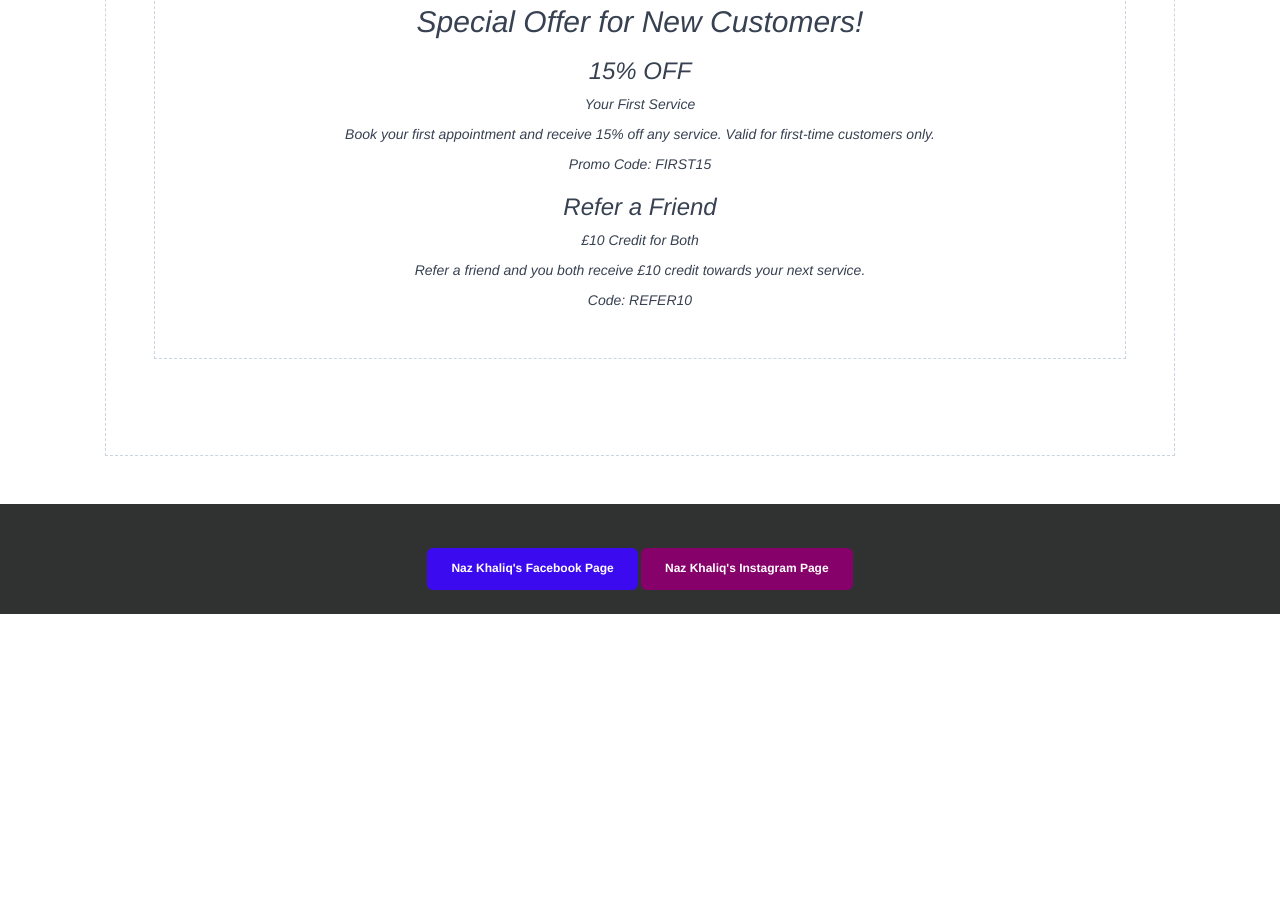
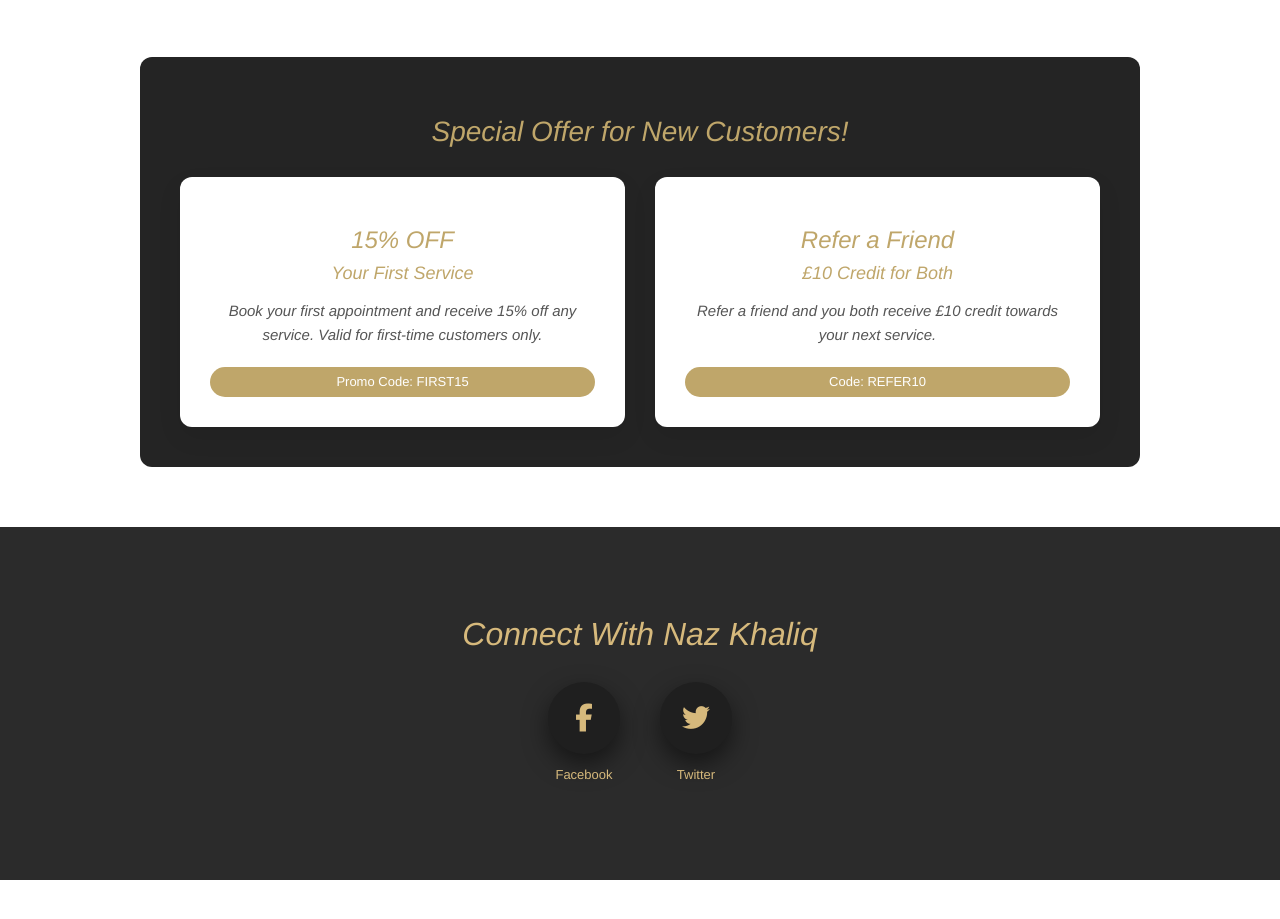
Before and after one commit to Marley-KWX/assignment, a plain HTML site: page Index.html in a window 1280 px wide. Shown: the part 1523-2442 px from the top of the page. Before the commit the page ends 2137 px from the top, so only its background shows below. Drawn offline with nearby package versions, Linux system fonts and the light colour scheme.

Commit message:
deadline commit

```diff
--- a/Index.html
+++ b/Index.html
@@ -2,6 +2,17 @@
 <!DOCTYPE html>
 <html lang="en">
 <head>
+  <link
+  rel="stylesheet"
+  href="https://cdnjs.cloudflare.com/ajax/libs/font-awesome/6.5.1/css/all.min.css"
+/>
+
+  <link
+  rel="stylesheet"
+  href="https://cdnjs.cloudflare.com/ajax/libs/font-awesome/6.5.1/css/all.min.css"
+/>
+
+
   <link rel="stylesheet" href="/Pages/Style/HomePage.css">
   <meta charset="UTF-8">
   <meta name="viewport" content="width=device-width, initial-scale=1.0">
@@ -20,8 +31,8 @@
     <ul>
       <li><a href="/index.html">Home</a></li>
       <li><a href="/Pages/ServicesPage.html">Services</a></li>
-      <li><a href="GalleryPage.html">Gallery</a></li>
-      <li><a href="ContactPage.html">Contact</a></li>
+      <li><a href="/Pages/GalleryPage.html">Gallery</a></li>
+      <li><a href="/Pages/ContactPage.html">Contact</a></li>
     </ul>
   </div>
 </nav>
@@ -78,39 +89,24 @@
 </div>
 
 
-  <!-- MAIN CONTENT -->
-  <main class="container">
-
-    <!-- HERO SECTION -->
-
-
-
-
-
-  <section class="section-box hero">
-
-
-
-
-
 
     <!-- FEATURES -->
     <section class="features">
       <div class="feature">
-        <img src="images/Feature.jpg" >
+        <img src="/Pages/images/Feature.jpg" >
         <h3>Wedding Package
         </h3>
         <p>attending a wedding and not having a haircut is not what you want to do so book the wedding package and recive a 25% discount for each groomsman getting a cut </p>
       </div>
 
       <div class="feature">
-        <img src="images/kidscut.jpg">
+        <img src="/Pages/images/kidscut.jpg">
         <h3>Kids Haircuts </h3>
         <p>trying to convince your kid to get a haircut may difficult sometimes but with Naz it will be easy in the comfort of their own home and it will be cheap as Kids get 35% OFF </p>
       </div>
 
       <div class="feature">
-        <img src="images/quotes.jpg">
+        <img src="/Pages/images/quotes.jpg">
         <h3>Customer Quotes</h3>
         <p>"Naz is so precise with every cut" .
           "Naz just keeps on getting better each and every time" . "He cuts so well and does it for such a low price , quality."</p>
@@ -125,49 +121,55 @@
     <section class="section-box testimonial">
 
 
-       <section>
-        <Card className="bg-gradient-to-br from-amber-50 to-amber-100 border-amber-300">
-          <CardContent className="p-8">
-            <h2 className="text-3xl font-bold mb-4 text-amber-900">Special Offer for New Customers!</h2>
-            <div className="grid md:grid-cols-2 gap-6">
-              <div className="bg-white rounded-lg p-6 shadow-md">
-                <h3 className="text-2xl font-bold mb-2 text-amber-600">15% OFF</h3>
-                <p className="text-lg mb-4">Your First Service</p>
-                <p className="text-sm text-slate-600">Book your first appointment and receive 15% off any service. Valid for first-time customers only.</p>
-                <Badge className="mt-4 bg-amber-500">Promo Code: FIRST15</Badge>
+     <section class="offers">
+  <h2>Special Offer for New Customers!</h2>
+
+  <div class="offer-grid">
+    <div class="offer-card">
+      <h3>15% OFF</h3>
+      <h4>Your First Service</h4>
+      <p>
+        Book your first appointment and receive 15% off any service.
+        Valid for first-time customers only.
+      </p>
+      <span class="promo">Promo Code: FIRST15</span>
     </div>
-              <div className="bg-white rounded-lg p-6 shadow-md">
-                <h3 className="text-2xl font-bold mb-2 text-amber-600">Refer a Friend</h3>
-                <p className="text-lg mb-4">£10 Credit for Both</p>
-                <p className="text-sm text-slate-600">Refer a friend and you both receive £10 credit towards your next service.</p>
-                <Badge className="mt-4 bg-amber-500">Code: REFER10</Badge>
+
+    <div class="offer-card">
+      <h3>Refer a Friend</h3>
+      <h4>£10 Credit for Both</h4>
+      <p>
+        Refer a friend and you both receive £10 credit towards your next service.
+      </p>
+      <span class="promo">Code: REFER10</span>
     </div>
   </div>
-          </CardContent>
-        </Card>
 </section>
 
-    </section>
 
   </main>
 
   <!-- FOOTER -->
-  <footer class="footer">
+<section class="connect">
+  <h2>Connect With Naz Khaliq </h2>
 
-    <a
-  href="https://www.facebook.com/USERNAME"
-  target="_blank"
-  class="facebook-btn"
->
-  Naz Khaliq's Facebook Page
+  <div class="socials">
+    <a href="#" class="social">
+      <div class="social-icon">
+        <i class="fa-brands fa-facebook-f"></i>
+      </div>
+      <span>Facebook</span>
     </a>
-      <a
-  href="https://www.insatgram.com/USERNAME"
-  target="_blank"
-  class="instagram-btn"
->
-  Naz Khaliq's Instagram Page
+
+    <a href="#" class="social">
+      <div class="social-icon">
+        <i class="fa-brands fa-twitter"></i>
+      </div>
+      <span>Twitter</span>
     </a>
+  </div>
+</section>
+
 
 
 
--- a/Pages/Style/ContactPage.css
+++ b/Pages/Style/ContactPage.css
@@ -187,88 +187,85 @@ img {
 }
 
 /* =====================
-   SOCIAL
+   CONNECT / FOOTER
 ===================== */
-.follow {
-  margin-top: 30px;
+.connect {
+  width: 100%;
+  background: #2b2b2b; /* dark grey / black */
+  padding: 70px 20px;
+  text-align: center;
 }
 
-.social-icons {
-  display: flex;
-  gap: 10px;
-  margin-top: 10px;
+/* Title */
+.connect h2 {
+  font-size: 32px;
+  margin-bottom: 30px;
+  color: #d6b97c; /* gold */
 }
 
+/* Social container */
+.socials {
+  display: flex;
+  justify-content: center;
+  gap: 40px;
+  margin-bottom: 25px;
+}
+
+/* Social link */
 .social {
-  width: 30px;
-  height: 30px;
-  background: #e5e7eb;
+  text-decoration: none;
+  color: #d6b97c; /* gold */
+  font-weight: 500;
+}
+
+/* Social icon circle */
+.social-icon {
+  width: 72px;
+  height: 72px;
+  background: #1f1f1f; /* darker inner circle */
+  border-radius: 50%;
+  display: flex;
+  align-items: center;
+  justify-content: center;
+  font-size: 28px;
+  margin: 0 auto 10px;
+  box-shadow: 0 10px 25px rgba(0, 0, 0, 0.5);
+  transition: transform 0.3s ease, box-shadow 0.3s ease, background 0.3s ease;
+}
+
+/* Hover effect */
+.social:hover .social-icon {
+  transform: translateY(-6px);
+  box-shadow: 0 14px 30px rgba(0, 0, 0, 0.7);
+  background: #242424;
+}
+
+/* Subtitle text */
+.subtitle {
+  color: #bfa66a; /* softer gold */
+  font-size: 16px;
 }
 
 /* =====================
-   FOOTER
+   MOBILE
 ===================== */
-.facebook-btn,
-.instagram-btn {
-  display: inline-block;
-  margin-top: 20px;
-  padding: 12px 24px;
-  color: white;
-  text-decoration: none;
-  border-radius: 6px;
-  font-weight: 600;
-}
-
-.facebook-btn {
-  background: #3c0aee;
-}
-
-.facebook-btn:hover {
-  background: #2f08b8;
-}
-
-.instagram-btn {
-  background: #87016a;
-}
-
-.instagram-btn:hover {
-  background: #304c71;
-}
-
-/* =====================
-   FOOTER
-===================== */
-.footer {
-  background-color: #303131;
-  color: #ffffff;
-  text-align: center;
-  padding: 24px;
-  font-size: 12px;
-}
-
-/* =====================
-   RESPONSIVE
-===================== */
-@media (max-width: 900px) {
-  .features {
-    grid-template-columns: 1fr;
-  }
-
-  .content {
-    grid-template-columns: 1fr;
-  }
-
-  .navbar ul {
-    gap: 16px;
-  }
-}
-
-
-/* =====================
-   RESPONSIVE
-===================== */
-@media (max-width: 900px) {
-  .contact-grid {
+@media (max-width: 768px) {
+  .services-grid {
     grid-template-columns: 1fr;
   }
 }
+.cta-btn {
+  display: inline-block;
+  padding: 10px 20px;
+  border: 1px solid #0470f5;
+  background: rgb(4, 96, 255);
+  color: #ffffff;
+  text-decoration: none;
+  font-weight: 600;
+  cursor: pointer;
+  font-weight: 800;
+}
+
+.cta-btn:hover {
+  background: #0450e8;
+}
--- a/Pages/Style/GalleryPage.css
+++ b/Pages/Style/GalleryPage.css
@@ -215,21 +215,9 @@ h1 {
 /* =====================
    RESPONSIVE
 ===================== */
-@media (max-width: 900px) {
-  .gallery {
-    grid-template-columns: repeat(2, 1fr);
-  }
-
-  .featured-grid {
-    grid-template-columns: 1fr;
-  }
-}
-
-@media (max-width: 500px) {
-  .gallery {
-    grid-template-columns: 1fr;
-  }
-}
+/* =====================
+   SOCIAL BUTTONS
+===================== */
 .facebook-btn,
 .instagram-btn {
   display: inline-block;
@@ -260,13 +248,64 @@ h1 {
 /* =====================
    FOOTER
 ===================== */
-.footer {
-  background: #303131;
-  color: #cbd5e1;
+/* =====================
+   CONNECT / FOOTER
+===================== */
+.connect {
+  width: 100%;
+  background: #2b2b2b; /* dark grey / black */
+  padding: 70px 20px;
   text-align: center;
-  padding: 20px;
-  margin-top: 60px;
-  font-size: 13px;
+}
+
+/* Title */
+.connect h2 {
+  font-size: 32px;
+  margin-bottom: 30px;
+  color: #d6b97c; /* gold */
+}
+
+/* Social container */
+.socials {
+  display: flex;
+  justify-content: center;
+  gap: 40px;
+  margin-bottom: 25px;
+}
+
+/* Social link */
+.social {
+  text-decoration: none;
+  color: #d6b97c; /* gold */
+  font-weight: 500;
+}
+
+/* Social icon circle */
+.social-icon {
+  width: 72px;
+  height: 72px;
+  background: #1f1f1f; /* darker inner circle */
+  border-radius: 50%;
+  display: flex;
+  align-items: center;
+  justify-content: center;
+  font-size: 28px;
+  margin: 0 auto 10px;
+  box-shadow: 0 10px 25px rgba(0, 0, 0, 0.5);
+  transition: transform 0.3s ease, box-shadow 0.3s ease, background 0.3s ease;
+}
+
+/* Hover effect */
+.social:hover .social-icon {
+  transform: translateY(-6px);
+  box-shadow: 0 14px 30px rgba(0, 0, 0, 0.7);
+  background: #242424;
+}
+
+/* Subtitle text */
+.subtitle {
+  color: #bfa66a; /* softer gold */
+  font-size: 16px;
 }
 
 /* =====================
--- a/Pages/Style/HomePage.css
+++ b/Pages/Style/HomePage.css
@@ -7,8 +7,8 @@
   box-sizing: border-box;
 }
 
-/* FORCE SANS-SERIF EVERYWHERE */
-html, body {
+html,
+body {
   font-family: system-ui, -apple-system, BlinkMacSystemFont,
     "Segoe UI", Roboto, Helvetica, Arial, sans-serif;
   background-color: #ffffff;
@@ -27,7 +27,6 @@ img {
 .navbar {
   background-color: rgb(53, 53, 53);
   padding: 16px 0;
-
 }
 
 .nav-container {
@@ -42,20 +41,15 @@ img {
 
 .logo {
   height: 50px;
-  width: 50px;
-  width: auto;
   cursor: pointer;
 }
 
-/* MAIN NAV */
 .navbar ul {
   list-style: none;
   display: flex;
   gap: 36px;
-  align-items: center;
 }
 
-/* NAV LINKS */
 .navbar a {
   font-size: 14px;
   font-weight: 600;
@@ -63,14 +57,11 @@ img {
   text-transform: uppercase;
   color: #ffffff;
   text-decoration: none;
-  padding: 8px 0;
-  display: block;
 }
 
 .navbar a:hover {
   opacity: 0.8;
 }
-
 
 /* =====================
    LAYOUT
@@ -81,26 +72,6 @@ img {
   margin: 0 auto;
 }
 
-.section-box {
-  border: 1px dashed #cbd5e1;
-  padding: 48px;
-  margin: 48px 0;
-}
-
-/* =====================
-   HERO
-===================== */
-
-
-
-
-
-
-
-
-
-
-
 /* =====================
    FEATURES
 ===================== */
@@ -108,19 +79,11 @@ img {
   display: grid;
   grid-template-columns: repeat(3, 1fr);
   gap: 24px;
-  margin: 16px 0;
+  margin: 40px 0;
 }
 
 .feature {
-  border: 1px dashed #cdcccb;
-  padding: 40px;
-}
-
-.icon {
-  width: 32px;
-  height: 32px;
-  background-color: #e5e7eb;
-  margin-bottom: 16px;
+  padding: 24px;
 }
 
 .feature h3 {
@@ -137,6 +100,7 @@ img {
   grid-template-columns: 1fr 1fr;
   gap: 32px;
   align-items: center;
+  margin: 40px 0;
 }
 
 .content h2 {
@@ -153,6 +117,7 @@ img {
   font-style: italic;
   font-size: 14px;
   color: #374151;
+  margin: 40px 0;
 }
 
 .testimonial span {
@@ -164,44 +129,123 @@ img {
 }
 
 /* =====================
-   SOCIAL BUTTONS
+   CONNECT / FOOTER
 ===================== */
-.facebook-btn,
-.instagram-btn {
-  display: inline-block;
-  margin-top: 20px;
-  padding: 12px 24px;
-  color: white;
-  text-decoration: none;
-  border-radius: 6px;
-  font-weight: 600;
+.connect {
+  width: 100%;
+  background: #2b2b2b; /* dark grey / black */
+  padding: 70px 20px;
+  text-align: center;
 }
 
-.facebook-btn {
-  background: #3c0aee;
+/* Title */
+.connect h2 {
+  font-size: 32px;
+  margin-bottom: 30px;
+  color: #d6b97c; /* gold */
 }
 
-.facebook-btn:hover {
-  background: #2f08b8;
+/* Social container */
+.socials {
+  display: flex;
+  justify-content: center;
+  gap: 40px;
+  margin-bottom: 25px;
 }
 
-.instagram-btn {
-  background: #87016a;
+/* Social link */
+.social {
+  text-decoration: none;
+  color: #d6b97c; /* gold */
+  font-weight: 500;
 }
 
-.instagram-btn:hover {
-  background: #304c71;
+/* Social icon circle */
+.social-icon {
+  width: 72px;
+  height: 72px;
+  background: #1f1f1f; /* darker inner circle */
+  border-radius: 50%;
+  display: flex;
+  align-items: center;
+  justify-content: center;
+  font-size: 28px;
+  margin: 0 auto 10px;
+  box-shadow: 0 10px 25px rgba(0, 0, 0, 0.5);
+  transition: transform 0.3s ease, box-shadow 0.3s ease, background 0.3s ease;
 }
 
+/* Hover effect */
+.social:hover .social-icon {
+  transform: translateY(-6px);
+  box-shadow: 0 14px 30px rgba(0, 0, 0, 0.7);
+  background: #242424;
+}
+
+/* Subtitle text */
+.subtitle {
+  color: #bfa66a; /* softer gold */
+  font-size: 16px;
+}
+
+
 /* =====================
-   FOOTER
+   OFFERS
 ===================== */
-.footer {
-  background-color: #303131;
-  color: #ffffff;
-  text-align: center;
-  padding: 24px;
-  font-size: 12px;
+.offers {
+  background:  #242424;
+  border-radius: 12px;
+  padding: 40px;
+  max-width: 1000px;
+  margin: 60px auto;
+}
+
+.offers h2 {
+  margin-bottom: 30px;
+  font-size: 28px;
+  color:  #bfa66a;
+}
+
+.offer-grid {
+  display: grid;
+  grid-template-columns: repeat(auto-fit, minmax(280px, 1fr));
+  gap: 30px;
+}
+
+.offer-card {
+  background: #ffffff;
+  border-radius: 12px;
+  padding: 30px;
+  box-shadow: 0 10px 25px rgba(0, 0, 0, 0.08);
+}
+
+.offer-card h3 {
+  color: #bfa66a;
+  font-size: 24px;
+  margin-bottom: 8px;
+}
+
+.offer-card h4 {
+  font-size: 18px;
+  margin-bottom: 15px;
+  color: #bfa66a;
+}
+
+.offer-card p {
+  font-size: 15px;
+  line-height: 1.6;
+  color: #555;
+  margin-bottom: 20px;
+}
+
+.promo {
+  display: inline-block;
+  background: #bfa66a;
+  color: #fff;
+  padding: 6px 14px;
+  border-radius: 20px;
+  font-size: 13px;
+  font-weight: 600;
 }
 
 /* =====================
@@ -219,4 +263,8 @@ img {
   .navbar ul {
     gap: 16px;
   }
+
+  .socials {
+    gap: 24px;
+  }
 }
--- a/Pages/Style/Service.css
+++ b/Pages/Style/Service.css
@@ -202,45 +202,63 @@ img {
 }
 
 /* =====================
-   SOCIAL BUTTONS
+   CONNECT / FOOTER
 ===================== */
-.facebook-btn,
-.instagram-btn {
-  display: inline-block;
-  margin-top: 20px;
-  padding: 12px 24px;
-  color: white;
-  text-decoration: none;
-  border-radius: 6px;
-  font-weight: 600;
+.connect {
+  width: 100%;
+  background: #2b2b2b; /* dark grey / black */
+  padding: 70px 20px;
+  text-align: center;
 }
 
-.facebook-btn {
-  background: #3c0aee;
+/* Title */
+.connect h2 {
+  font-size: 32px;
+  margin-bottom: 30px;
+  color: #d6b97c; /* gold */
 }
 
-.facebook-btn:hover {
-  background: #2f08b8;
+/* Social container */
+.socials {
+  display: flex;
+  justify-content: center;
+  gap: 40px;
+  margin-bottom: 25px;
 }
 
-.instagram-btn {
-  background: #87016a;
+/* Social link */
+.social {
+  text-decoration: none;
+  color: #d6b97c; /* gold */
+  font-weight: 500;
 }
 
-.instagram-btn:hover {
-  background: #334b69;
+/* Social icon circle */
+.social-icon {
+  width: 72px;
+  height: 72px;
+  background: #1f1f1f; /* darker inner circle */
+  border-radius: 50%;
+  display: flex;
+  align-items: center;
+  justify-content: center;
+  font-size: 28px;
+  margin: 0 auto 10px;
+  box-shadow: 0 10px 25px rgba(0, 0, 0, 0.5);
+  transition: transform 0.3s ease, box-shadow 0.3s ease, background 0.3s ease;
 }
 
-/* =====================
-   FOOTER
-===================== */
-.footer {
-  background: #303131;
-  color: #cbd5e1;
-  text-align: center;
-  padding: 20px;
-  margin-top: 60px;
-  font-size: 13px;
+/* Hover effect */
+.social:hover .social-icon {
+  transform: translateY(-6px);
+  box-shadow: 0 14px 30px rgba(0, 0, 0, 0.7);
+  background: #242424;
+}
+
+/* Subtitle text */
+.subtitle {
+  color: #bfa66a; /* softer gold */
+  font-size: 16px;
 }
 
 /* =====================
```
Also changed, not shown: Pages/ContactPage.html (+27 -17 lines), Pages/GalleryPage.html (+26 -15 lines), Pages/ServicesPage.html (+26 -16 lines). Lines whose indentation alone changed are shown as unchanged.
